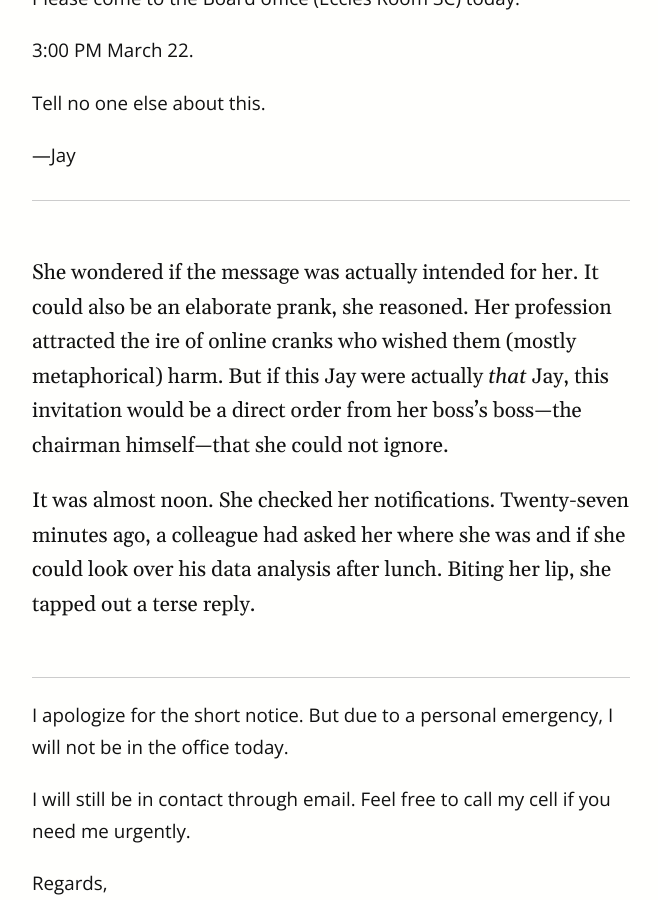
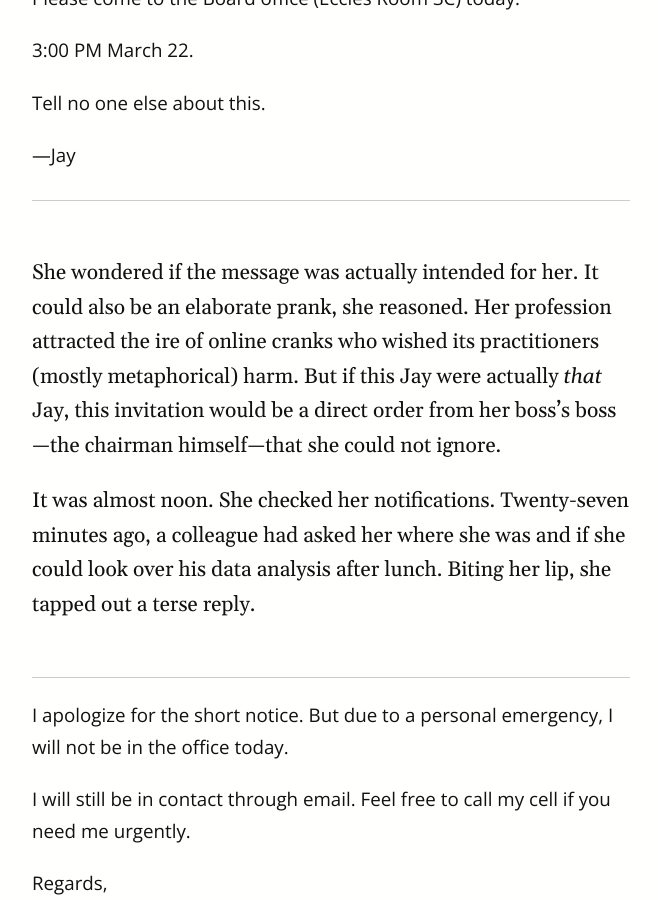
Before and after one commit to AndrewYang2024/AndrewYang2024.github.io, a Jekyll site: the page built from _posts/2020-11-28-Whatever-It-Takes.md, in a window 1280 px wide and 900 px high, scrolled down 4610 px. Shown: the whole window, without its empty margins (64-722 px from the left). Built offline with Jekyll 4.4.1, drawn with Linux system fonts in a browser that asks for light colours; nearby versions of some CDN libraries.

Commit message:
Update 2020-11-28-Whatever-It-Takes.md

```diff
--- a/_posts/2020-11-28-Whatever-It-Takes.md
+++ b/_posts/2020-11-28-Whatever-It-Takes.md
@@ -67,7 +67,7 @@ Alex circled the room and then checked underneath the bed. There they were, alon
 >
 > —Jay
 
-She wondered if the message was actually intended for her. It could also be an elaborate prank, she reasoned. Her profession attracted the ire of online cranks who wished them (mostly metaphorical) harm. But if this Jay were actually *that* Jay, this invitation would be a direct order from her boss’s boss—the chairman himself—that she could not ignore.
+She wondered if the message was actually intended for her. It could also be an elaborate prank, she reasoned. Her profession attracted the ire of online cranks who wished its practitioners (mostly metaphorical) harm. But if this Jay were actually *that* Jay, this invitation would be a direct order from her boss’s boss—the chairman himself—that she could not ignore.
 
 It was almost noon. She checked her notifications. Twenty-seven minutes ago, a colleague had asked her where she was and if she could look over his data analysis after lunch. Biting her lip, she tapped out a terse reply.
 
@@ -183,7 +183,7 @@ Alex cleared her throat. “It felt intentionally… incomplete? I’m also not
 
 “Well, yes.” Alex then quoted from the opening paragraph. “*An anticipatory system must have three parts: itself, a predictive model of its own future, and a mechanism to act upon itself based on that model. Examples can be found in biology, finance, psychology, and any other field concerning collective behavior.*”
 
-“But your intuition is correct. The text does conceal its true intentions," Powell said. “The document you hold before you is the translation of an original German manuscript that was smuggled across the Atlantic from the Viennese into the hands of the New York Fed. In order to evade Axis censors, it was vital that it appeared as no more than an innocuous mathematical text.”
+“But your intuition is correct. The text does conceal its true intentions,” Powell said. “The document you hold before you is the translation of an original German manuscript that was smuggled across the Atlantic from the Viennese into the hands of the New York Fed. In order to evade Axis censors, it was vital that it appeared as no more than an innocuous mathematical text.”
 
 Not uncommon for genius to be entwined with revolution, Alex thought, and the *Review* certainly suggested both.
 
@@ -257,7 +257,7 @@ Overwhelmed, Williams sank into his chair.
 
 “Is it the Big One?” William whispered.
 
-“Oh, there’ll be a massive deflationary shock alright,” Powell said. “But that’s not our main problem. The shock will be caused by an environmental catastrophe with global consequences. The shape of the curve is somewhat ambiguous because we're not seeing things at full resolution, but it suggests that that the source of the event is somewhere in East Asia, perhaps China.”
+“Oh, there’ll be a massive deflationary shock alright,” Powell said. “But that’s not our main problem. The shock will be caused by an environmental catastrophe with global consequences. The shape of the curve is somewhat ambiguous because we’re not seeing things at full resolution, but it suggests that that the source of the event is somewhere in East Asia, perhaps China.”
 
 “Will there be a follow-up message?” Alex asked. “We have at most nine months to prepare and it would help to narrow down the range of possibilities.”
 
```
